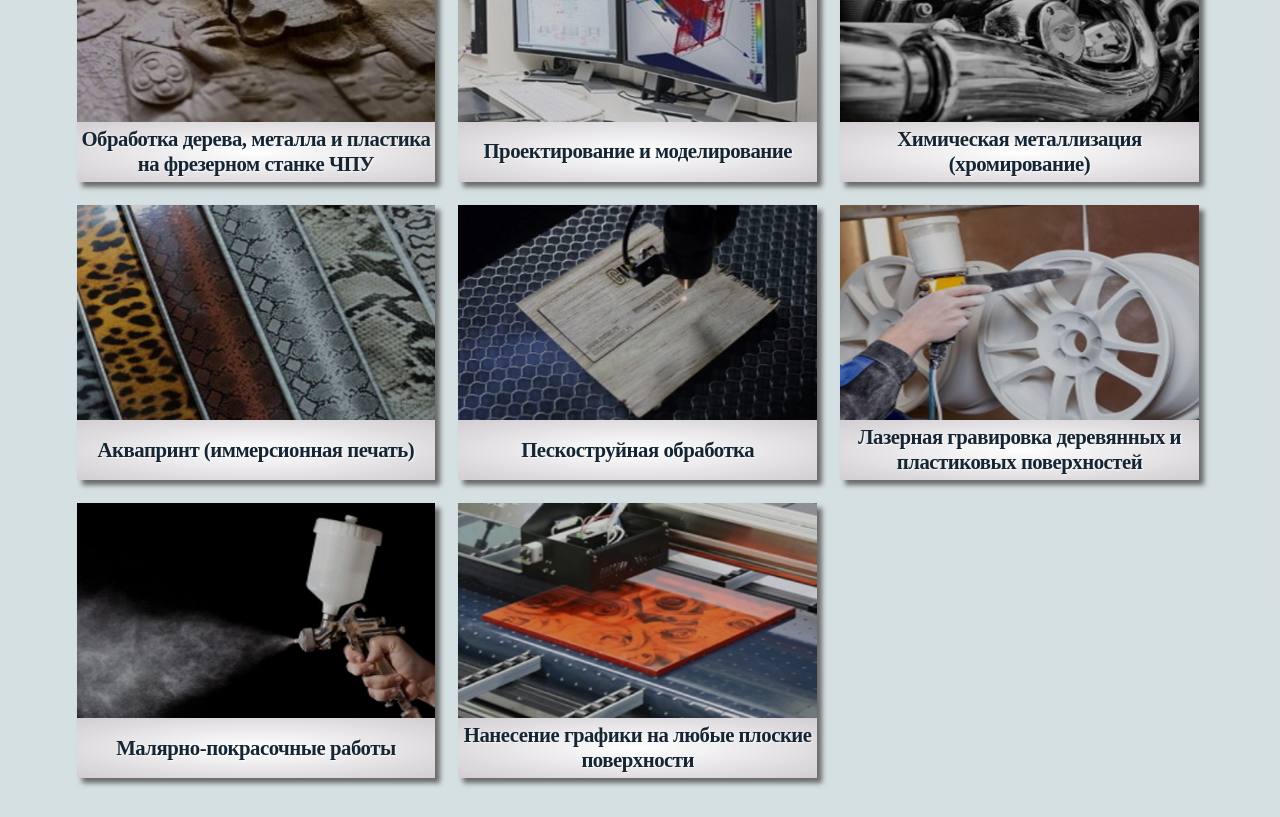
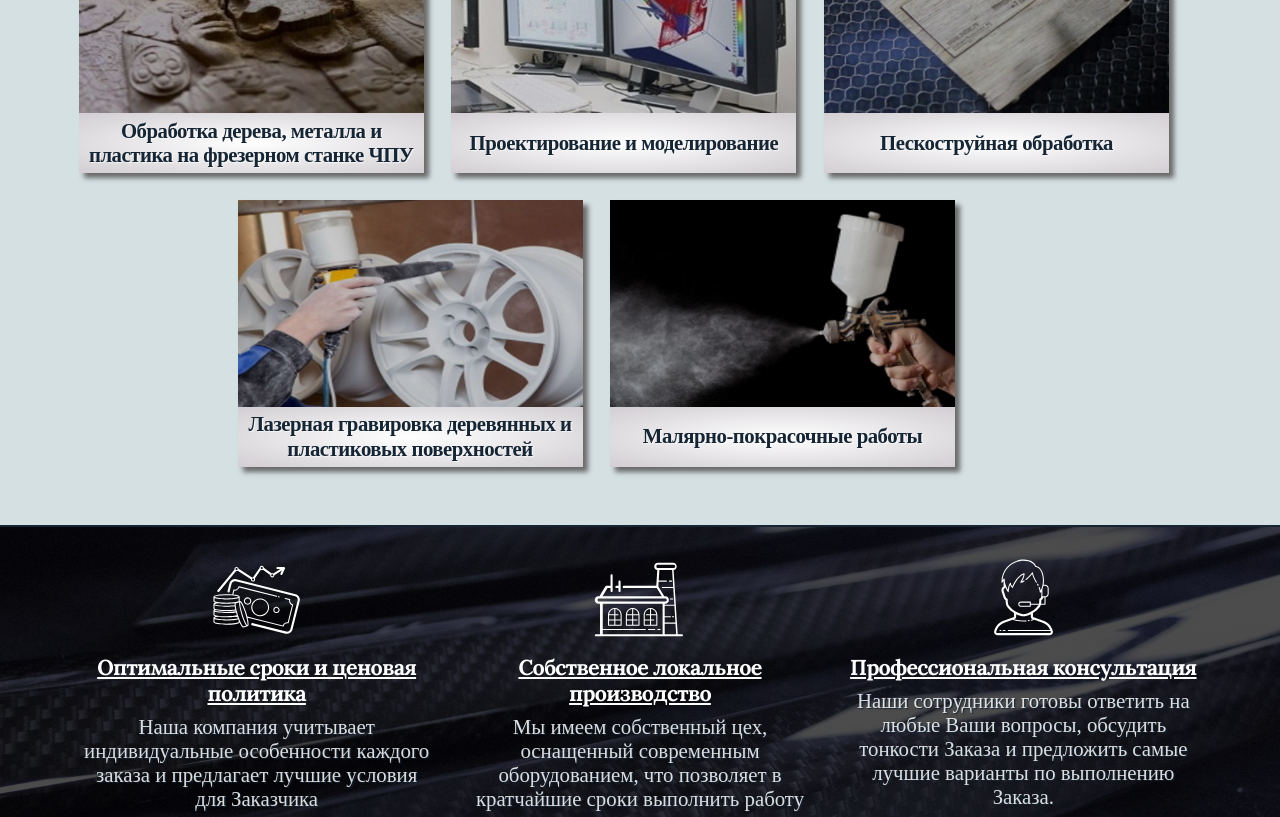
Before and after one commit to AnigalHub/Priamyeruki, a Vue app: page / in a window 1280 px wide. Shown: the part 660-1477 px from the top of the page. Built offline with nearby package versions, Linux system fonts and the light colour scheme.

Commit message:
убраны некоторые категории, добавлены отступы (margin у 4 категории) для красоты

```diff
--- a/src/components/LandingPage/catalog.vue
+++ b/src/components/LandingPage/catalog.vue
@@ -33,18 +33,6 @@
                         descr: "Проектирование и моделирование",
                     },
                     {
-                        link: "../chrome_plating",
-                        src: "./images/3.jpg",
-                        alt: "Химическая_металлизация_(хромирование)",
-                        descr: "Химическая металлизация (хромирование)",
-                    },
-                    {
-                        link: "../aquaprint",
-                        src: "./images/4.jpg",
-                        alt: "Аквапринт",
-                        descr: "Аквапринт (иммерсионная печать)",
-                    },
-                    {
                         link: "../sandblasing",
                         src: "./images/5.jpg",
                         alt: "Пескоструйная_обработка",
@@ -61,12 +49,6 @@
                         src: "./images/7.jpg",
                         alt: "Малярно-покрасочные_работы",
                         descr: "Малярно-покрасочные работы",
-                    },
-                    {
-                        link: "../drawing_with_a_UV_printer",
-                        src: "./images/8.jpg",
-                        alt: "Нанесение_графики_на_любые_плоские_поверхности",
-                        descr: "Нанесение графики на любые плоские поверхности",
                     },
                 ]
             }
@@ -88,9 +70,13 @@
     }
     .flex-container > div {
         background: radial-gradient(70% 70%, #ffffff, rgb(196, 192, 197));
-        width: 31.2%;
-        margin: 0 1% 2% 1% !important;
+        width: 30%;
+        margin: 0 1.2% 2.3% 1.2% !important;
         box-shadow: 5px 5px 5px #696969;
+
+        &:nth-child(4){
+            margin-left: 15% !important;
+        }
     }
     .flex-container > div:hover {
         box-shadow:  0 0 9px  7px #1A394B;
@@ -128,6 +114,10 @@
             width: 100%;
             margin: 0 1.5% 5% 1.5% !important;
             box-shadow: 5px 5px 5px #8a8a8a;
+
+            &:nth-child(4){
+                margin: 0 1.5% 5% 1.5% !important;
+            }
         }
         img{
             height: 80px !important;
@@ -153,6 +143,10 @@
             width: 46%;
             margin: 0 1.5% 2.5% 1.5% !important;
             box-shadow: 5px 5px 5px #8a8a8a;
+
+            &:nth-child(4){
+                margin: 0 1.5% 2.5% 1.5% !important;
+            }
         }
     }
     @media screen and (min-width: 768px)and (max-width: 992px) {
```
